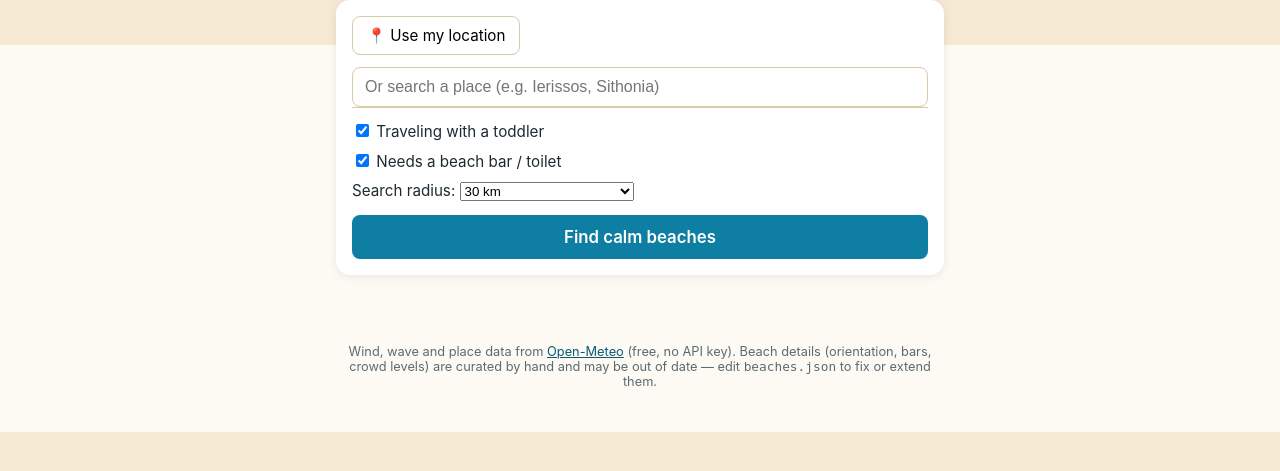
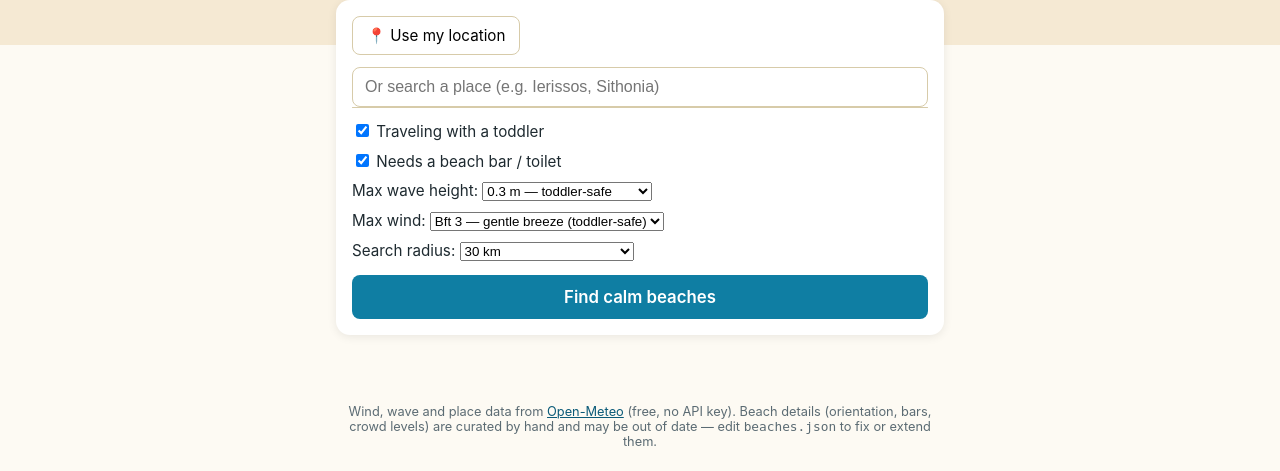
Before and after one commit to naskoos/WhereToSwim, a Flask app: page / in a window 1280 px wide. Shown: the part 95-566 px from the top of the page. Run offline with Flask 3, Linux system fonts and the light colour scheme.

Commit message:
Add user-defined wave/wind comfort limits with Beaufort scale
Replace the soft calmness-score badges with explicit, user-set max
wave height and max wind (Beaufort, the locally-used scale) that hard
-filter out beaches exceeding them, so a windy/choppy spot like
Ierissos at Bft 3 / 0.4m no longer ranks as an acceptable toddler
option just because nothing else nearby scored higher.

Co-Authored-By: Claude Sonnet 5 <noreply@anthropic.com>
Claude-Session: https://claude.ai/code/session_018Bo2AVdSjpBa494oUKjE8D

```diff
--- a/app.py
+++ b/app.py
@@ -19,6 +19,38 @@ COMPASS_POINTS = [
 ]
 
 CROWD_PENALTY = {"low": 0, "medium": 8, "high": 18}
+
+BEAUFORT_SCALE = [
+    (1, 0, "Calm"),
+    (5, 1, "Light air"),
+    (11, 2, "Light breeze"),
+    (19, 3, "Gentle breeze"),
+    (28, 4, "Moderate breeze"),
+    (38, 5, "Fresh breeze"),
+    (49, 6, "Strong breeze"),
+    (61, 7, "Near gale"),
+    (74, 8, "Gale"),
+    (88, 9, "Strong gale"),
+    (102, 10, "Storm"),
+    (117, 11, "Violent storm"),
+    (math.inf, 12, "Hurricane"),
+]
+
+
+def kmh_to_beaufort(kmh):
+    if kmh is None:
+        return None
+    for max_kmh, num, _label in BEAUFORT_SCALE:
+        if kmh <= max_kmh:
+            return num
+    return 12
+
+
+def beaufort_label(num):
+    for _max_kmh, n, label in BEAUFORT_SCALE:
+        if n == num:
+            return label
+    return ""
 
 
 def load_beaches():
@@ -104,11 +136,13 @@ def fetch_waves(beaches):
     return result
 
 
-def score_beach(beach, distance_km, wind_speed, wind_dir, wave_height, want_toddler, want_bar):
+def score_beach(beach, distance_km, wind_speed, wind_dir, wave_height, want_toddler, want_bar, max_wave, max_beaufort):
     exposed = None
     if wind_dir is not None:
         diff = circular_diff(wind_dir, beach["facing_deg"])
         exposed = diff <= beach["shelter_arc_deg"] / 2
+
+    beaufort = kmh_to_beaufort(wind_speed)
 
     if wave_height is not None:
         chop = wave_height * (1.0 if exposed else 0.6)
@@ -126,19 +160,29 @@ def score_beach(beach, distance_km, wind_speed, wind_dir, wave_height, want_todd
     else:
         calmness = 50.0
 
+    passes_wave = wave_height is None or wave_height <= max_wave
+    passes_wind = beaufort is None or beaufort <= max_beaufort
+    passes_comfort = passes_wave and passes_wind
+    comfort_unknown = wave_height is None and beaufort is None
+
     score = calmness
     score += 10 if beach["toddler_friendly"] else -25 if want_toddler else 0
     score += 10 if beach["has_beach_bar"] else -25 if want_bar else 0
     score -= CROWD_PENALTY.get(beach["crowd_level"], 5)
     score -= distance_km * 0.3
+    score += 0 if passes_comfort else -40
 
     reasons = []
     if wave_height is not None:
-        reasons.append(f"~{wave_height:.1f} m waves expected right now")
-    elif wind_speed is not None:
+        over = "" if passes_wave else f" (over your {max_wave} m limit)"
+        reasons.append(f"~{wave_height:.1f} m waves expected right now{over}")
+    if wind_speed is not None:
         compass = deg_to_compass(wind_dir)
         state = "exposed to" if exposed else "sheltered from"
-        reasons.append(f"{state} the current {compass or ''} wind ({wind_speed:.0f} km/h)".replace("  ", " "))
+        over = "" if passes_wind else f" (over your Bft {max_beaufort} limit)"
+        reasons.append(
+            f"{state} the current {compass or ''} wind: Bft {beaufort} ({beaufort_label(beaufort)}, {wind_speed:.0f} km/h){over}".replace("  ", " ")
+        )
     if beach["toddler_friendly"]:
         reasons.append("toddler-friendly (shallow/gentle entry)")
     if beach["has_beach_bar"]:
@@ -158,8 +202,11 @@ def score_beach(beach, distance_km, wind_speed, wind_dir, wave_height, want_todd
         "exposed_to_wind": exposed,
         "wind_speed_kmh": wind_speed,
         "wind_direction": deg_to_compass(wind_dir),
+        "beaufort": beaufort,
         "wave_height_m": wave_height,
         "chop_source": chop_source,
+        "passes_comfort": passes_comfort,
+        "comfort_unknown": comfort_unknown,
         "toddler_friendly": beach["toddler_friendly"],
         "toddler_notes": beach["toddler_notes"],
         "has_beach_bar": beach["has_beach_bar"],
@@ -215,6 +262,8 @@ def api_recommend():
     radius_km = float(request.args.get("radius_km", 30))
     want_toddler = request.args.get("toddler", "true").lower() != "false"
     want_bar = request.args.get("needs_bar", "true").lower() != "false"
+    max_wave = float(request.args.get("max_wave", 0.3))
+    max_beaufort = int(request.args.get("max_beaufort", 3))
     max_results = int(request.args.get("max_results", 6))
 
     beaches = load_beaches()
@@ -238,11 +287,11 @@ def api_recommend():
     for b, distance in candidates:
         wind_speed, wind_dir = wind_by_id.get(b["id"], (None, None))
         wave_height = wave_by_id.get(b["id"])
-        scored.append(score_beach(b, distance, wind_speed, wind_dir, wave_height, want_toddler, want_bar))
+        scored.append(score_beach(b, distance, wind_speed, wind_dir, wave_height, want_toddler, want_bar, max_wave, max_beaufort))
 
     strict = [
         s for s in scored
-        if (not want_toddler or s["toddler_friendly"]) and (not want_bar or s["has_beach_bar"])
+        if (not want_toddler or s["toddler_friendly"]) and (not want_bar or s["has_beach_bar"]) and s["passes_comfort"]
     ]
     pool = strict if len(strict) >= 3 else scored
     pool.sort(key=lambda s: s["score"], reverse=True)
--- a/static/app.js
+++ b/static/app.js
@@ -71,7 +71,7 @@ function renderResults(data) {
   if (data.relaxed_filters) {
     const note = document.createElement("p");
     note.className = "status-msg";
-    note.textContent = "Not enough beaches matched your must-haves nearby, so filters were relaxed — check the notes on each card.";
+    note.textContent = "Not enough beaches matched your must-haves and wave/wind limits nearby, so filters were relaxed — check the \"Over your limit\" badges below.";
     resultsEl.appendChild(note);
   }
 
@@ -85,9 +85,10 @@ function renderResults(data) {
     card.className = `beach-card ${idx === 0 ? "rank-1" : ""}`;
 
     let calmBadge;
-    if (beach.calmness >= 65) calmBadge = badge("Calm", "good");
-    else if (beach.calmness >= 40) calmBadge = badge("Some chop", "warn");
-    else calmBadge = badge("Choppy/windy", "bad");
+    if (beach.comfort_unknown) calmBadge = badge("Conditions unknown", "warn");
+    else if (!beach.passes_comfort) calmBadge = badge("Over your limit", "bad");
+    else if (beach.calmness >= 65) calmBadge = badge("Calm", "good");
+    else calmBadge = badge("Within your limit", "warn");
 
     const badges = [
       calmBadge,
@@ -101,7 +102,7 @@ function renderResults(data) {
       conditions.push(`🌊 ${beach.wave_height_m.toFixed(1)} m waves`);
     }
     if (beach.wind_speed_kmh !== null && beach.wind_speed_kmh !== undefined) {
-      conditions.push(`💨 ${beach.wind_speed_kmh.toFixed(0)} km/h ${beach.wind_direction || ""}`);
+      conditions.push(`💨 Bft ${beach.beaufort} (${beach.wind_speed_kmh.toFixed(0)} km/h ${beach.wind_direction || ""})`);
     }
 
     card.innerHTML = `
@@ -126,6 +127,8 @@ findBtn.addEventListener("click", async () => {
   }
   const toddler = document.getElementById("toddler-check").checked;
   const needsBar = document.getElementById("bar-check").checked;
+  const maxWave = document.getElementById("max-wave-select").value;
+  const maxBeaufort = document.getElementById("max-wind-select").value;
   const radius = document.getElementById("radius-select").value;
 
   findBtn.disabled = true;
@@ -139,6 +142,8 @@ findBtn.addEventListener("click", async () => {
       radius_km: radius,
       toddler,
       needs_bar: needsBar,
+      max_wave: maxWave,
+      max_beaufort: maxBeaufort,
     });
     const resp = await fetch(`/api/recommend?${params.toString()}`);
     const data = await resp.json();
--- a/templates/index.html
+++ b/templates/index.html
@@ -28,6 +28,26 @@
         <label><input type="checkbox" id="toddler-check" checked /> Traveling with a toddler</label>
         <label><input type="checkbox" id="bar-check" checked /> Needs a beach bar / toilet</label>
         <label>
+          Max wave height:
+          <select id="max-wave-select">
+            <option value="0.2">0.2 m &mdash; glassy calm</option>
+            <option value="0.3" selected>0.3 m &mdash; toddler-safe</option>
+            <option value="0.5">0.5 m &mdash; light chop OK</option>
+            <option value="1.0">1.0 m &mdash; don't filter much</option>
+          </select>
+        </label>
+        <label>
+          Max wind:
+          <select id="max-wind-select">
+            <option value="1">Bft 1 &mdash; light air</option>
+            <option value="2">Bft 2 &mdash; light breeze</option>
+            <option value="3" selected>Bft 3 &mdash; gentle breeze (toddler-safe)</option>
+            <option value="4">Bft 4 &mdash; moderate breeze</option>
+            <option value="5">Bft 5 &mdash; fresh breeze</option>
+            <option value="6">Bft 6 &mdash; strong breeze</option>
+          </select>
+        </label>
+        <label>
           Search radius:
           <select id="radius-select">
             <option value="15">15 km</option>
```
Also changed, not shown: site/app.js (+54 -11 lines), site/index.html (+20 -0 lines).
